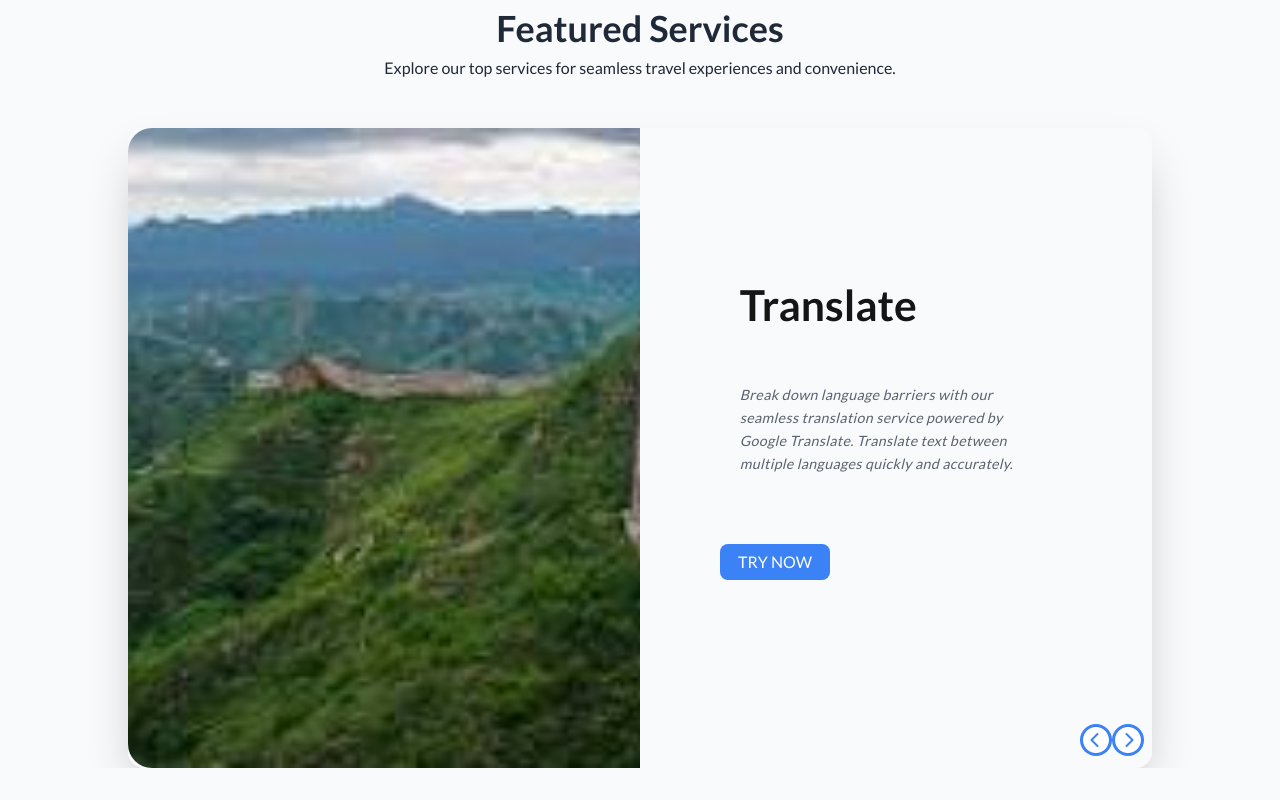
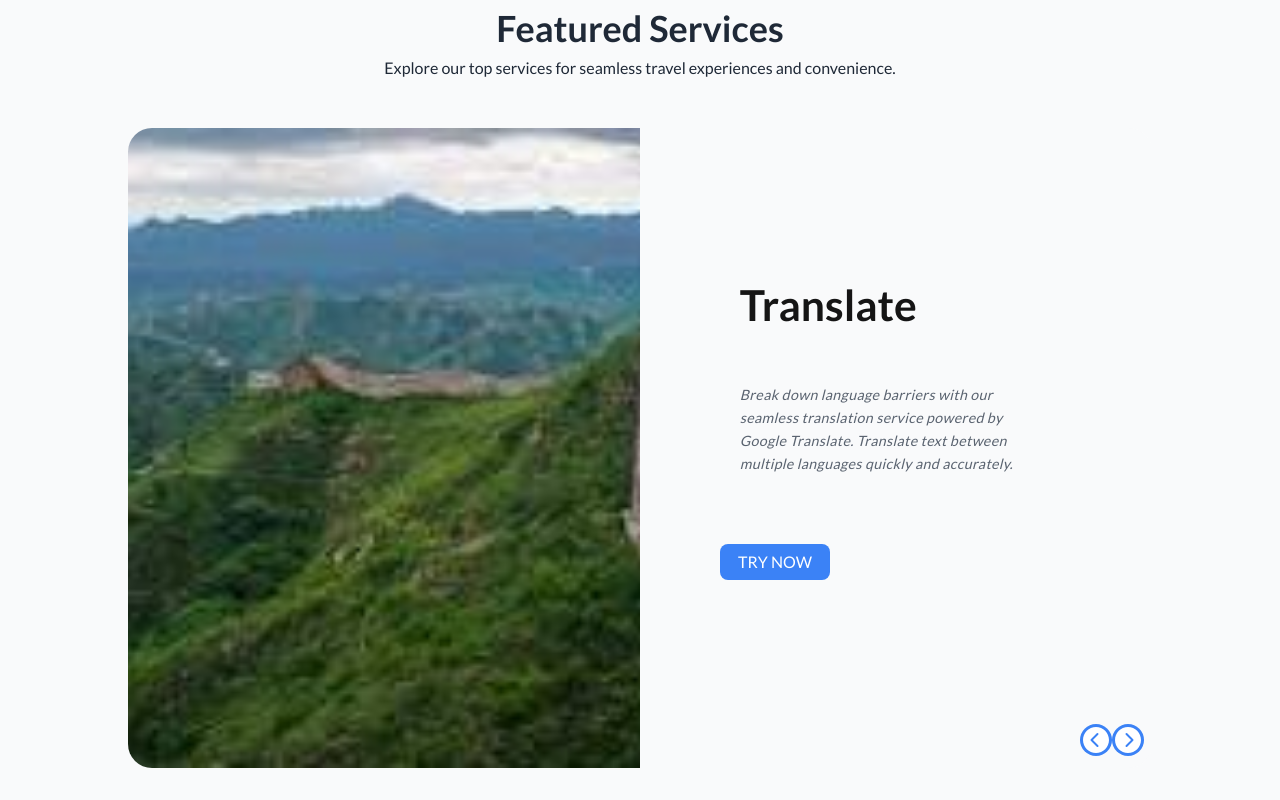
Before and after one commit to louisjoety/travel-toolkit, a Next.js app in the folder frontend/: page / in a window 1280 px wide. Shown: the part 1120-1920 px from the top of the page. Built offline with nearby package versions, Linux system fonts and the light colour scheme.

Commit message:
rid shadow

```diff
--- a/frontend/app/components/Home/Slider.tsx
+++ b/frontend/app/components/Home/Slider.tsx
@@ -40,7 +40,7 @@ const Slider = () => {
         <h2 className="text-4xl font-bold text-gray-800">Featured Services</h2>
         <h3 className="mt-2 text-gray-800">Explore our top services for seamless travel experiences and convenience.</h3>
       </div>
-      <main className="mt-12 grid place-items-center md:grid-cols-2 grid-cols-1 w-full mx-auto max-w-5xl shadow-2xl rounded-2xl">
+      <main className="mt-12 grid place-items-center md:grid-cols-2 grid-cols-1 w-full mx-auto max-w-5xl rounded-2xl">
         <div
           className={`w-full flex justify-center items-center gap-4 transition-transform ease-in-out duration-500 md:rounded-2xl p-6 md:p-0`}
         >
```
